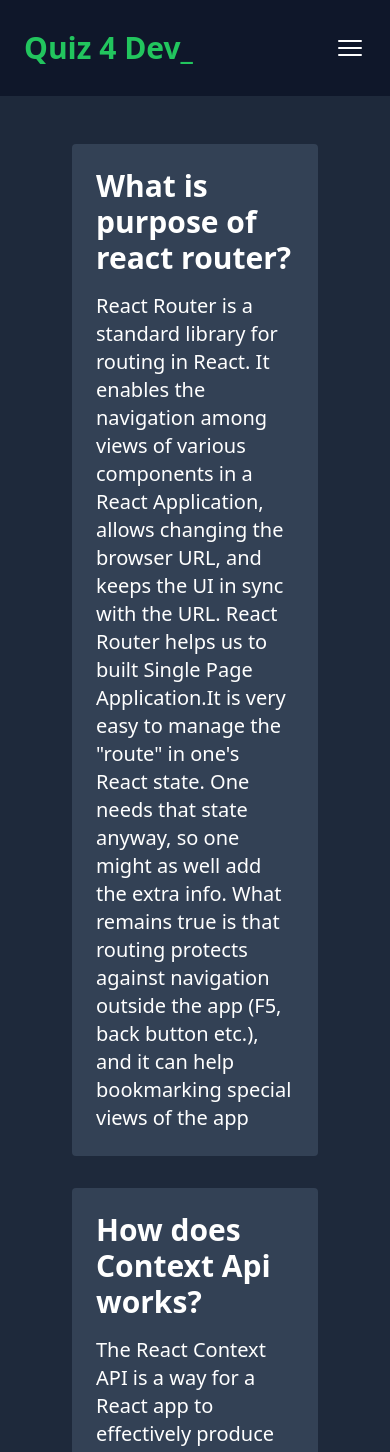
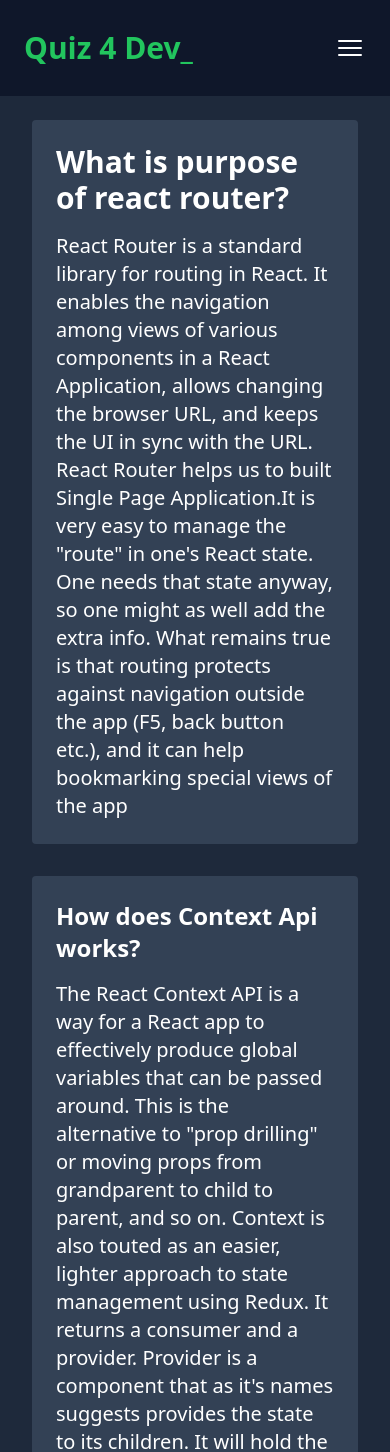
Before and after one commit to romelmahmud/quize4dev, a React (Vite) app: page /blog in a window 390 px wide. Shown: the top 1452 px of the page. Built offline with nearby package versions, Linux system fonts and the light colour scheme.

Commit message:
statistics page done

```diff
--- a/package.json
+++ b/package.json
@@ -14,7 +14,8 @@
     "react": "^18.2.0",
     "react-dom": "^18.2.0",
     "react-router-dom": "^6.4.2",
-    "react-toastify": "^9.0.8"
+    "react-toastify": "^9.0.8",
+    "recharts": "^2.1.15"
   },
   "devDependencies": {
     "@types/react": "^18.0.17",
--- a/src/App.jsx
+++ b/src/App.jsx
@@ -46,6 +46,7 @@ const router = createBrowserRouter([
       {
         path: "statistics",
         element: <Statistics />,
+        loader: () => fetch("https://openapi.programming-hero.com/api/quiz"),
       },
     ],
   },
--- a/src/components/Blog.jsx
+++ b/src/components/Blog.jsx
@@ -2,8 +2,8 @@ import React from "react";
 
 const Blog = () => {
   return (
-    <div className="bg-slate-800 min-h-screen p-12">
-      <div className="mx-auto max-w-6xl px-6 md:px-5 ">
+    <div className="bg-slate-800 min-h-screen p-6 md:p-12 ">
+      <div className="mx-auto max-w-6xl px-2  md:px-5 ">
         <div className="bg-slate-700 p-6 rounded">
           <h2 className="text-white text-3xl font-semibold mb-4">
             What is purpose of react router?
@@ -21,7 +21,7 @@ const Blog = () => {
           </p>
         </div>
         <div className="bg-slate-700 p-6 rounded my-8">
-          <h2 className="text-white text-3xl font-semibold mb-4">
+          <h2 className="text-white text-2xl md:text-3xl font-semibold mb-4">
             How does Context Api works?
           </h2>
           <p className="text-white text-xl">
--- a/src/components/Statistics.jsx
+++ b/src/components/Statistics.jsx
@@ -1,7 +1,26 @@
 import React from "react";
+import { useLoaderData } from "react-router-dom";
+import { LineChart, Line, CartesianGrid, XAxis, YAxis } from "recharts";
 
 const Statistics = () => {
-  return <div>Statistics</div>;
+  const data = useLoaderData();
+  return (
+    <div className="bg-slate-800 min-h-screen pt-24">
+      <h1 className="text-3xl text-center font-bold text-green-500 mb-10">
+        Chart:
+      </h1>
+      <div className="mx-auto max-w-6xl px-6 md:px-5 flex justify-center items-center">
+        <div className="bg-slate-900 py-4 pr-4 w-80 rounded">
+          <LineChart width={300} height={250} data={data.data}>
+            <Line type="monotone" dataKey="total" stroke="#22c55e" />
+            <CartesianGrid stroke="#ccc" />
+            <XAxis dataKey="name" />
+            <YAxis />
+          </LineChart>
+        </div>
+      </div>
+    </div>
+  );
 };
 
 export default Statistics;
```
Also changed, not shown: 1 other file (tests, documents, lock files or other folders).
